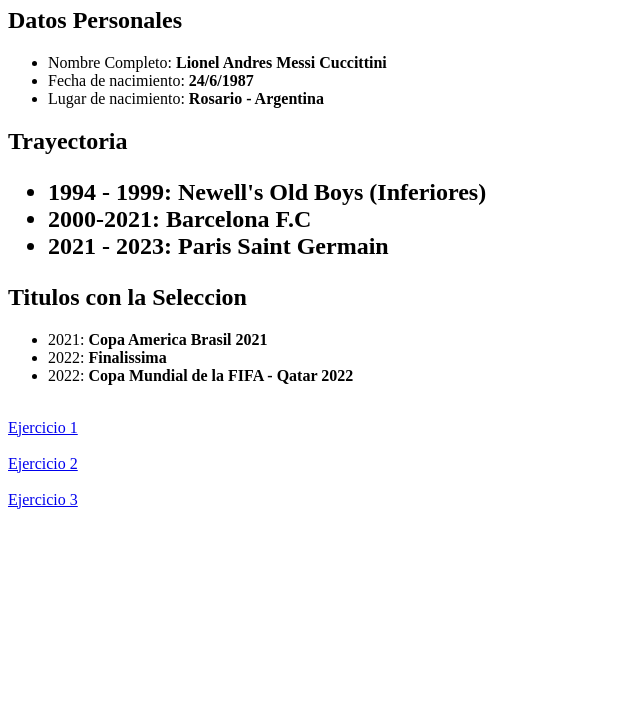
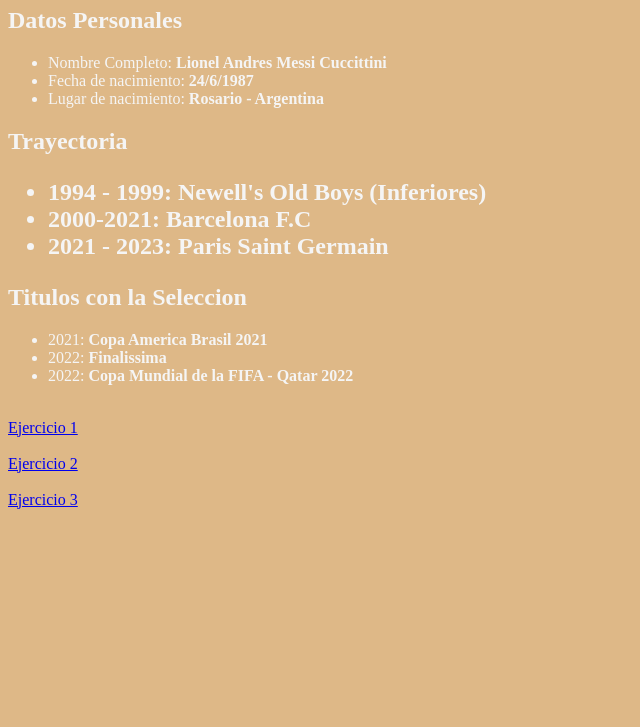
Before and after one commit to gustavomanchuca/ejercicio1, a plain HTML site: page index.html in a window 1280 px wide. Shown: the part 73-800 px from the top of the page, without its empty margins (0-640 px from the left). Drawn offline with Linux system fonts and the light colour scheme.

Commit message:
agregando estilos

```diff
--- a/index.html
+++ b/index.html
@@ -4,6 +4,7 @@
     <meta charset="UTF-8" />
     <meta name="viewport" content="width=device-width, initial-scale=1.0" />
     <title>CV</title>
+    <link rel="stylesheet" href="style.css">
   </head>
   <body>
     <h1>Curriculum Viate de Lionel Messi</h1>
--- /dev/null
+++ b/style.css
@@ -0,0 +1,4 @@
+body{
+    background-color: burlywood;
+    color: whitesmoke;
+}
```
